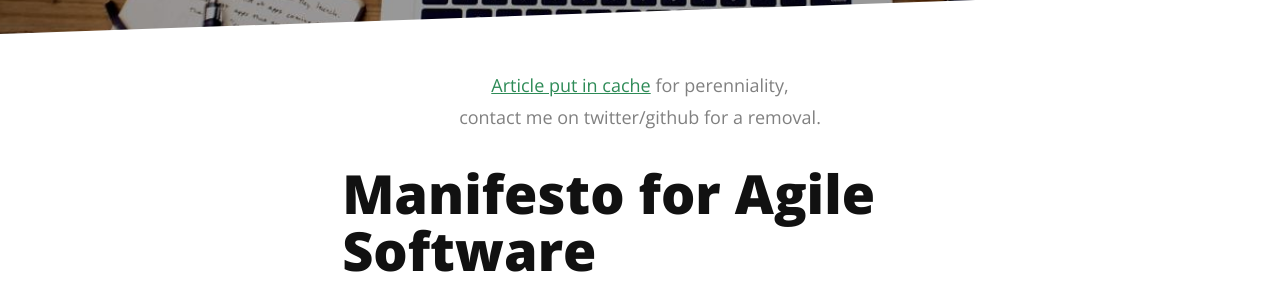
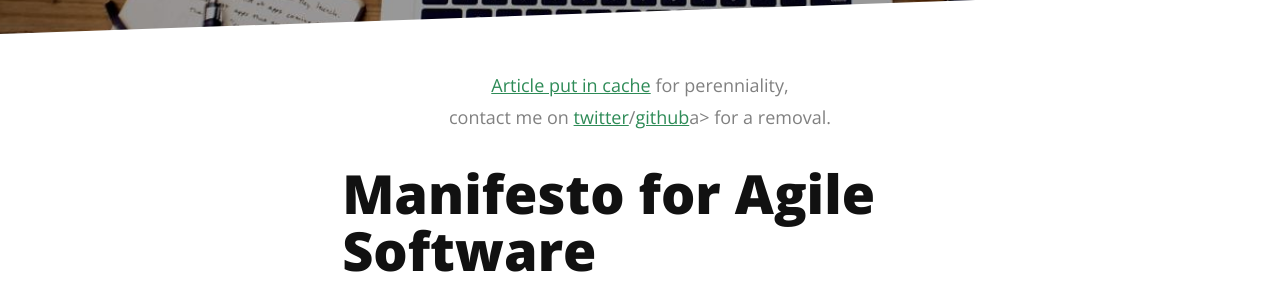
Before and after one commit to marcaube/marcaube.github.io, a Jekyll site: the page built from cache/397a9ea3d978d958e76b7c86a1552cd2.md, in a window 1280 px wide. Shown: the part 200-484 px from the top of the page. Built offline with Jekyll 4.4.1, drawn with Linux system fonts in a browser that asks for light colours; nearby versions of some CDN libraries; Markdown is read by kramdown in place of the engine named in the settings; comment, search, counter and statistics services are not loaded; part of the change alters nothing that is shown.

```diff
--- a/_layouts/cache.html
+++ b/_layouts/cache.html
@@ -4,7 +4,8 @@ layout: default
 
 <article class="post">
     <p class="meta">
-        <a href="{{ page.canonical }}" target="_blank">Article put in cache</a> for perenniality, <br/> contact me on twitter/github for a removal.
+        <a href="{{ page.canonical }}" target="_blank">Article put in cache</a> for perenniality, <br/> contact me on
+        <a href="https://twitter.com/{{ site.social.twitter }}">twitter</a>/<a href="https://github.com/{{ site.social.github }}">github</a>a> for a removal.
     </p>
 
     {{ content }}
```
